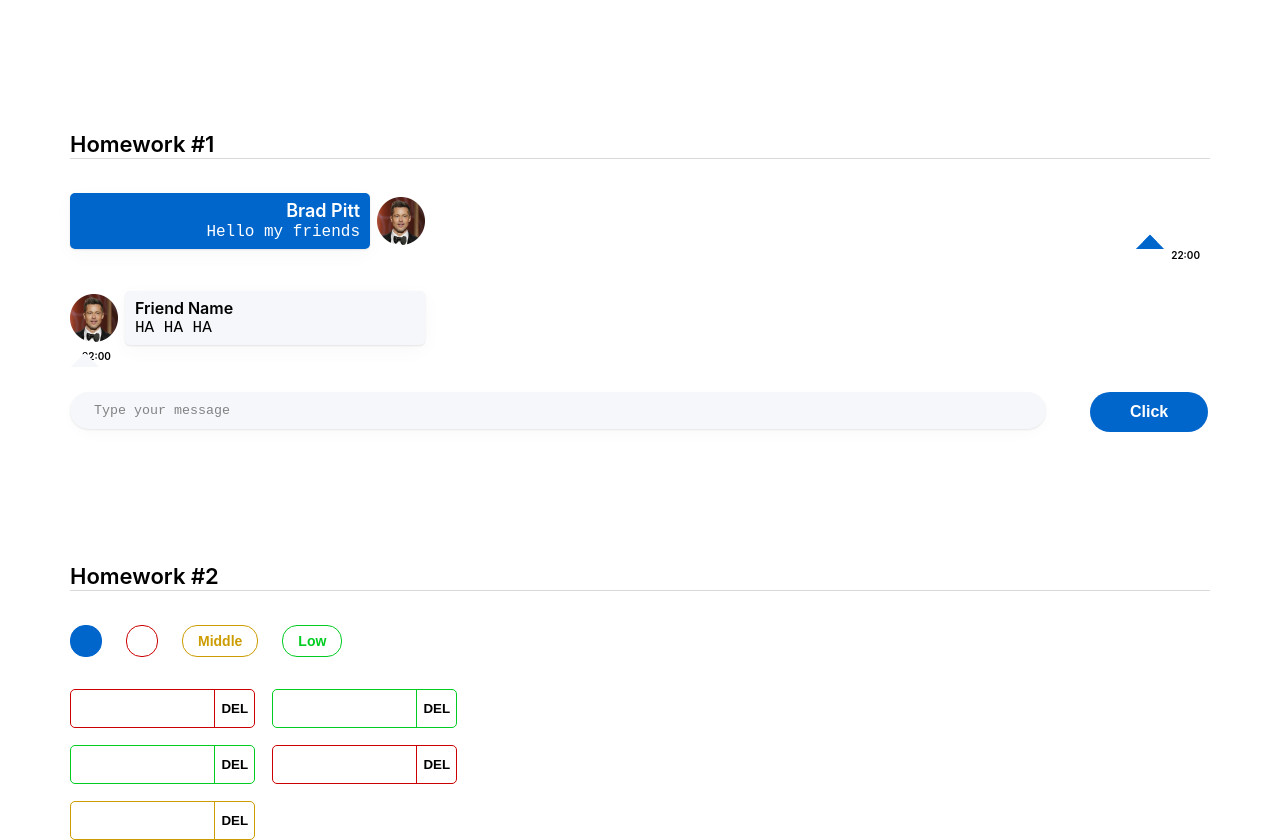
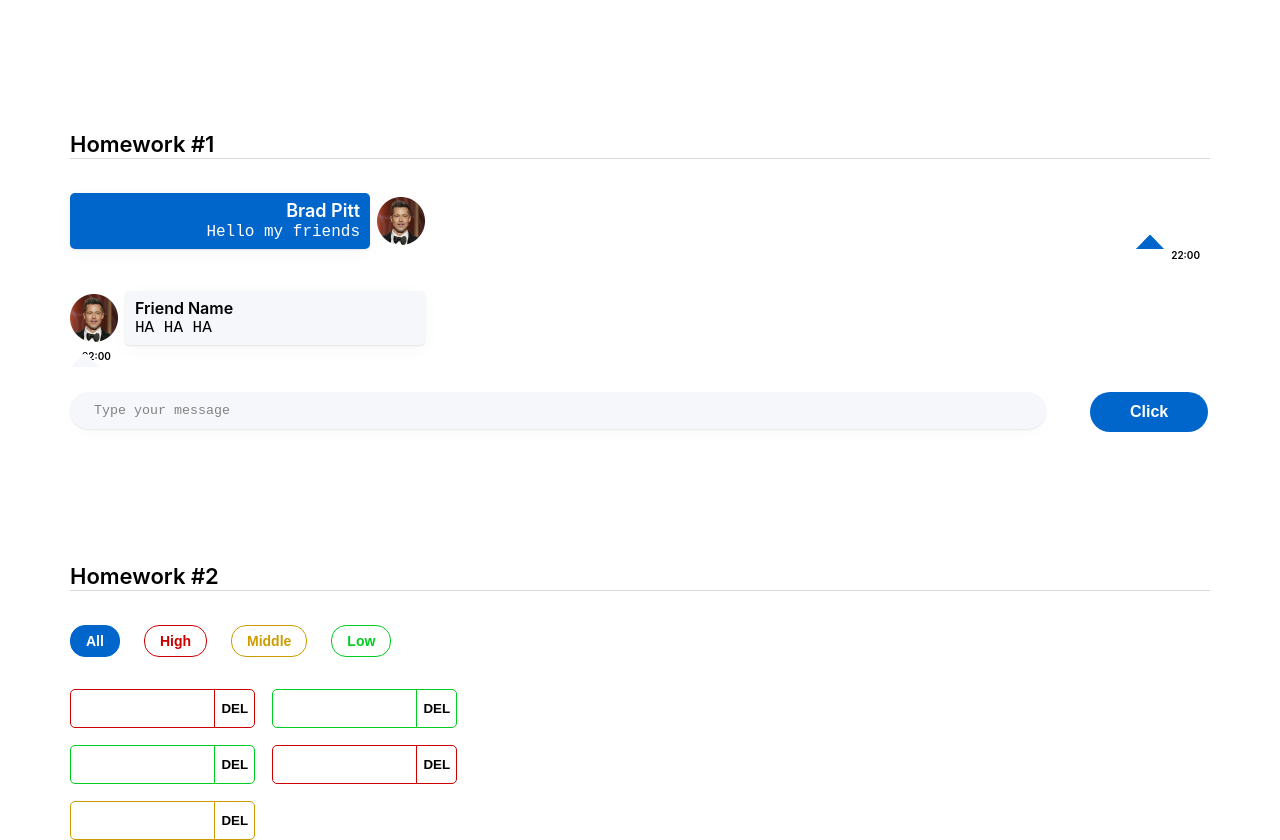
Before and after one commit to BSN89/Homework, a React (Create React App) app: page / in a window 1280 px wide. Built offline with nearby package versions, Linux system fonts and the light colour scheme.

Commit message:
11 april

```diff
--- a/src/s2-homeworks/hw02/HW2.tsx
+++ b/src/s2-homeworks/hw02/HW2.tsx
@@ -37,9 +37,12 @@ const defaultAffairs: AffairType[] = [
 
 // pure helper functions
 export const filterAffairs = (affairs: AffairType[], filter: FilterType): AffairType[] => {
-    if (filter === 'all') {
-        return affairs
-    } else return affairs.filter(a => a.priority === filter)
+    if (filter === 'all') return affairs
+    else if (filter === 'low') return affairs.filter(a => a.priority === 'low')
+    else if (filter === 'middle') return affairs.filter(a => a.priority === 'middle')
+    else if (filter === 'high') return affairs.filter(a => a.priority === 'high')
+
+    else return affairs.filter(a => a.priority === filter)
 }
 export const deleteAffair = (affairs: AffairType[], _id: number): AffairType[] => {
     return affairs.filter(a => a._id !== _id)
--- a/src/s2-homeworks/hw02/affairs/Affairs.tsx
+++ b/src/s2-homeworks/hw02/affairs/Affairs.tsx
@@ -40,8 +40,8 @@ function Affairs(props: AffairsPropsType) {
     return (
         <div>
             <div className={s.buttonContainer}>
-                <button id={'hw2-button-all'} onClick={setAll} className={cnAll}></button>
-                <button id={'hw2-button-high'} onClick={setHigh} className={cnHigh}></button>
+                <button id={'hw2-button-all'} onClick={setAll} className={cnAll}>All</button>
+                <button id={'hw2-button-high'} onClick={setHigh} className={cnHigh}>High</button>
                 <button id={'hw2-button-middle'} onClick={setMiddle} className={cnMiddle}>Middle</button>
                 <button id={'hw2-button-low'} onClick={setLow} className={cnLow}>Low</button>
             </div>
```
